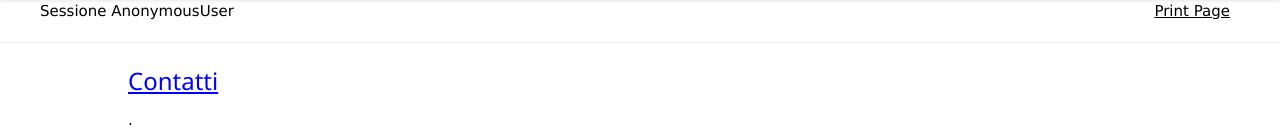
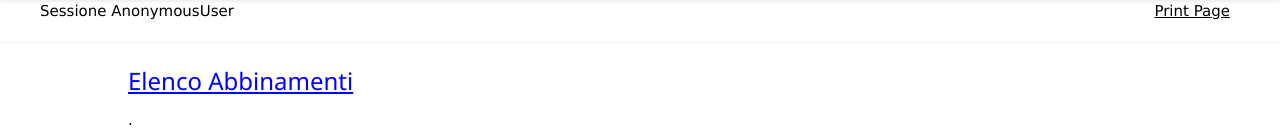
Before and after one commit to giuliofalco/mapelli, a Django app: page /pcto/contatti/ in a window 1280 px wide. Shown: the part 123-255 px from the top of the page. Run offline with Django 3.2, Linux system fonts and the light colour scheme; data that the repository does not hold is empty.

Commit message:
elenco abbinamenti

```diff
--- a/pcto/templates/contatti.html
+++ b/pcto/templates/contatti.html
@@ -19,7 +19,7 @@
 
 {% block content %}
 <div id="container">
-<h3><a href="javascript:window.print()">Contatti</a></h3>
+<h3><a href="{%url 'pcto:elenco_abbinamenti' %}">Elenco Abbinamenti</a></h3>
 <table>
     <th>Data</th><th>Tutor</th><th>Azienda</th><th>Posti</th>.<th>Disp.<th>Da</th><th>A</th><th>Note</th>
 
--- a/pcto/urls.py
+++ b/pcto/urls.py
@@ -12,4 +12,5 @@
       path('autentica',views.autentica,name="autentica"),
       path('contatti/',views.contatti,name='contatti'),
       path('studenti/<str:corso>',views.studenti,name='studenti'),
+      path('elenco_abbinamenti',views.elenco_abbinamenti,name='elenco_abbinamenti'),
 ]
--- a/pcto/views.py
+++ b/pcto/views.py
@@ -139,3 +139,8 @@
     context = {'corso':sigle[corso],'report':report, 'classi' : classi}
     context['user'] = visualizza_utente(request)
     return render(request,"studenti.html",context)
+
+def elenco_abbinamenti(request):
+    abbinamenti = Abbinamenti.objects.all()
+    context = {'abbinamenti' : abbinamenti}
+    return render(request,"abbinamenti.html",context)
```
Also changed, not shown: pcto/templates/abbinamenti.html (added, +30 -0 lines).
